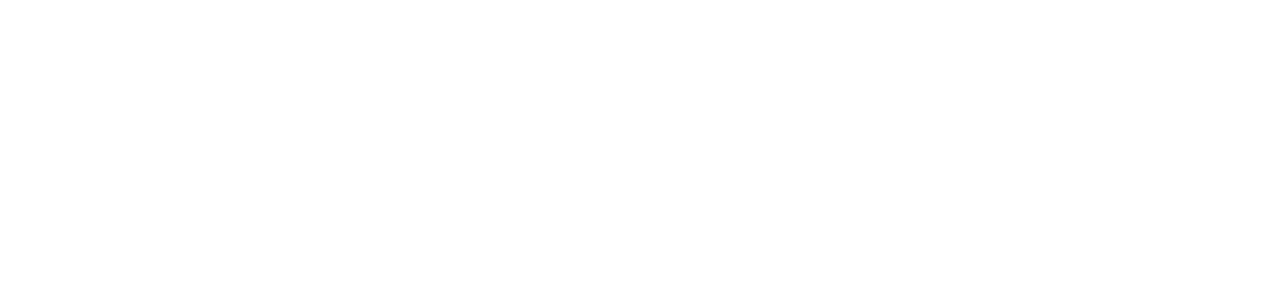
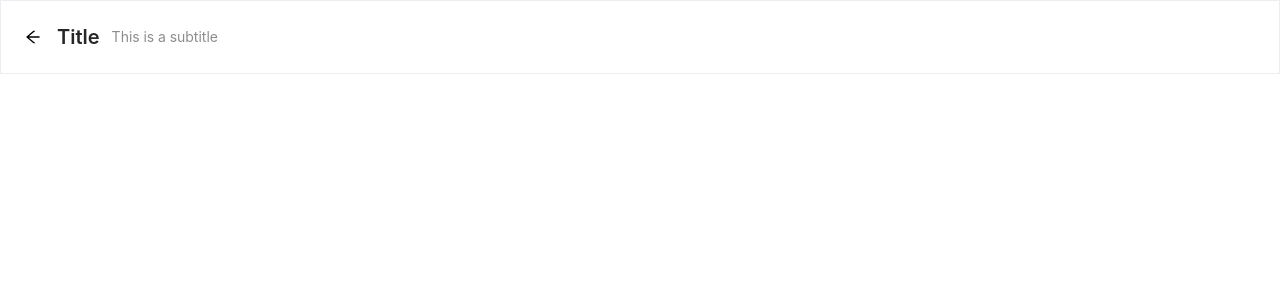
Before and after one commit to havebear/vite-vue3-ts, a Vue app: page /demo/antd in a window 1280 px wide. Before the commit this address had no page. Shown: the top 300 px of the page. Built offline with nearby package versions, Linux system fonts and the light colour scheme.

Commit message:
framweork: 集成 antd

```diff
--- a/package.json
+++ b/package.json
@@ -14,6 +14,7 @@
   },
   "dependencies": {
     "@vueuse/core": "^8.9.4",
+    "ant-design-vue": "^3.2.11",
     "axios": "^0.27.2",
     "lodash-es": "^4.17.21",
     "nprogress": "^0.2.0",
@@ -35,6 +36,7 @@
     "less": "^4.1.3",
     "prettier": "^2.7.1",
     "typescript": "^4.6.4",
+    "unplugin-vue-components": "^0.22.4",
     "vite": "^3.0.0",
     "vue-tsc": "^0.38.4"
   }
--- a/src/router/index.ts
+++ b/src/router/index.ts
@@ -62,6 +62,16 @@ const routes: Array<RouteRecordRaw> = [
       requireAuth: false
     },
     component: () => import('@/views/demo/Lodash.vue')
+  },
+  {
+    path: '/demo/antd',
+    name: 'Antd',
+    meta: {
+      title: 'Antd',
+      keepAlive: false,
+      requireAuth: false
+    },
+    component: () => import('@/views/demo/Antd.vue')
   }
 ]
 
--- /dev/null
+++ b/src/views/demo/Antd.vue
@@ -0,0 +1,27 @@
+<!--
+ * @Author: BGG
+ * @Date: 2022-08-10 15:07:32
+ * @LastEditors: BGG
+ * @LastEditTime: 2022-08-10 16:25:56
+ * @Description:  antd 组件
+-->
+
+<template>
+  <div>
+    <PageHeader
+      style="border: 1px solid rgb(235, 237, 240)"
+      title="Title"
+      sub-title="This is a subtitle"
+      @back="() => null"
+    />
+  </div>
+</template>
+
+<script setup lang="ts">
+import { PageHeader } from 'ant-design-vue'
+
+</script>
+
+<style>
+
+</style>
--- a/vite.config.ts
+++ b/vite.config.ts
@@ -1,11 +1,19 @@
-import { defineConfig } from 'vite'
 import vue from '@vitejs/plugin-vue'
 import path from 'path'
+import Components from 'unplugin-vue-components/vite'
+import { defineConfig } from 'vite'
+import { AntDesignVueResolver } from 'unplugin-vue-components/resolvers'
+
 const resolve = (dir) => { return path.join(__dirname, dir) }
 
 // https://vitejs.dev/config/
 export default defineConfig({
-  plugins: [vue()],
+  plugins: [
+    vue(),
+    Components({
+      resolvers: [ AntDesignVueResolver() ]
+    })
+  ],
   resolve: {
     //设置别名
     alias: {
```
Also changed, not shown: components.d.ts (added, +14 -0 lines), src/main.ts (+7 -3 lines), 2 other files (tests, documents, lock files or other folders).
